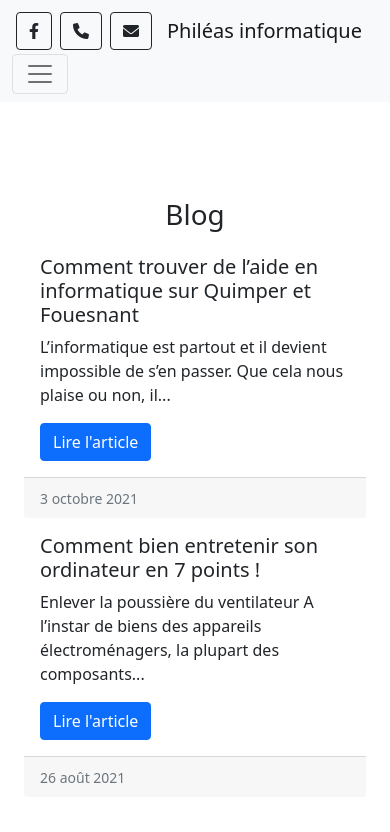
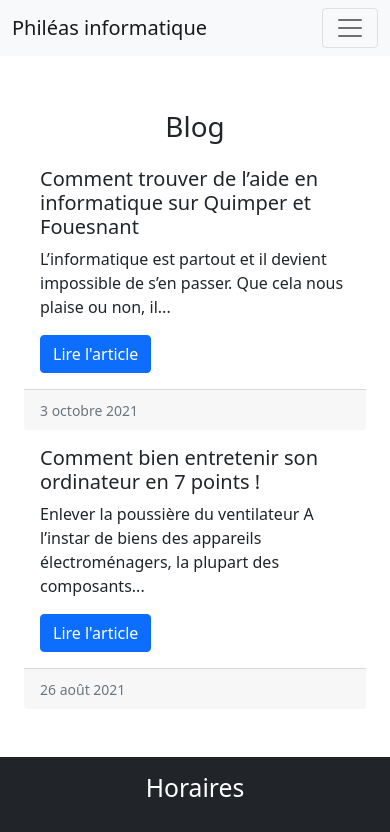
Before and after one commit to phileas29/phileasinformatique, a website: page public/blog/index.html in a window 390 px wide. Shown: the top 832 px of the page. Drawn offline with nearby package versions, Linux system fonts and the light colour scheme.

Commit message:
little improvements

```diff
--- a/public/blog/index.html
+++ b/public/blog/index.html
@@ -9,28 +9,11 @@
     <link rel="stylesheet" href="https://cdnjs.cloudflare.com/ajax/libs/font-awesome/6.0.0/css/all.min.css" integrity="sha512-9usAa10IRO0HhonpyAIVpjrylPvoDwiPUiKdWk5t3PyolY1cOd4DSE0Ga+ri4AuTroPR5aQvXU9xC6qOPnzFeg==" crossorigin="anonymous" referrerpolicy="no-referrer" />
     <link href="https://cdn.jsdelivr.net/npm/bootstrap@5.0.2/dist/css/bootstrap.min.css" rel="stylesheet" integrity="sha384-EVSTQN3/azprG1Anm3QDgpJLIm9Nao0Yz1ztcQTwFspd3yD65VohhpuuCOmLASjC" crossorigin="anonymous">
     <script src="https://cdn.jsdelivr.net/npm/bootstrap@5.0.2/dist/js/bootstrap.bundle.min.js" integrity="sha384-MrcW6ZMFYlzcLA8Nl+NtUVF0sA7MsXsP1UyJoMp4YLEuNSfAP+JcXn/tWtIaxVXM" crossorigin="anonymous"></script>
-    <script>
-        document.addEventListener("DOMContentLoaded", function(){
-            window.addEventListener('scroll', function() {
-                if (window.scrollY > 0) {
-                    document.getElementById('navbar_top').classList.add('fixed-top');
-                    // add padding top to show content behind navbar
-                    navbar_height = document.querySelector('.navbar').offsetHeight;
-                    document.body.style.paddingTop = navbar_height + 'px';
-                } else {
-                    document.getElementById('navbar_top').classList.remove('fixed-top');
-                    // remove padding top from body
-                    document.body.style.paddingTop = '0';
-                }
-            });
-        });
-    </script>
-
 </head>
 <body>
     <iframe src="/header.html" onload="this.before((this.contentDocument.body||this.contentDocument).children[0]);this.remove()"></iframe>
 
-    <div class="container-fluid mt-5 py-5">
+    <div class="container-fluid py-5">
       <div class="container">
         <div class="row">
           <p class="h1 text-center">Blog</p>
--- a/public/footer.html
+++ b/public/footer.html
@@ -17,6 +17,7 @@
         </div>
 
         <nav class="navbar navbar-expand-lg navbar-dark bg-dark">
+            <div class="container-fluid">
             <nav class="navbar navbar-expand">
                 <ul class="navbar-nav">
                     <li class="nav-item">
@@ -36,7 +37,6 @@
                     </li>
                 </ul>
             </nav>
-            <div class="container">
                 <div class="text-white">© 2022 Philéas informatique : assistance, dépannage, formation et conseil !</div>
                 <div class="navbar-collapse">
                     <ul class="navbar-nav ms-auto">
--- a/public/header.html
+++ b/public/header.html
@@ -1,7 +1,7 @@
-    <header>
-        <nav id="navbar_top" class="navbar navbar-expand-lg navbar-light bg-light">
+    <header style="padding-bottom: 62px">
+        <nav class="navbar navbar-expand-lg navbar-light bg-light fixed-top">
             <div class="container-fluid">
-                <nav class="navbar-expand">
+                <nav class="navbar-expand d-none d-sm-inline">
                     <ul class="navbar-nav">
                         <li class="nav-item">
                             <a class="btn btn-outline-dark btn-floating m-1" href="https://www.facebook.com/phileasinformatique/" role="button">
```
Also changed, not shown: public/a-propos/index.html (+1 -18 lines), public/contact/index.html (+1 -18 lines), public/index.html (+0 -17 lines).
